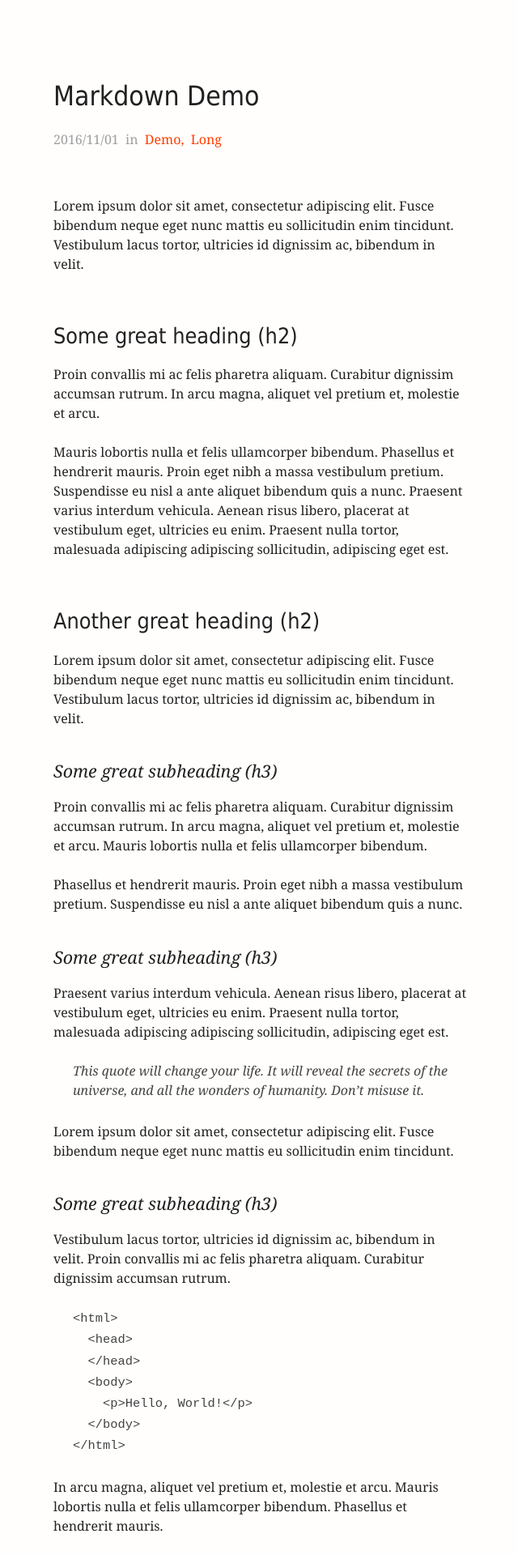
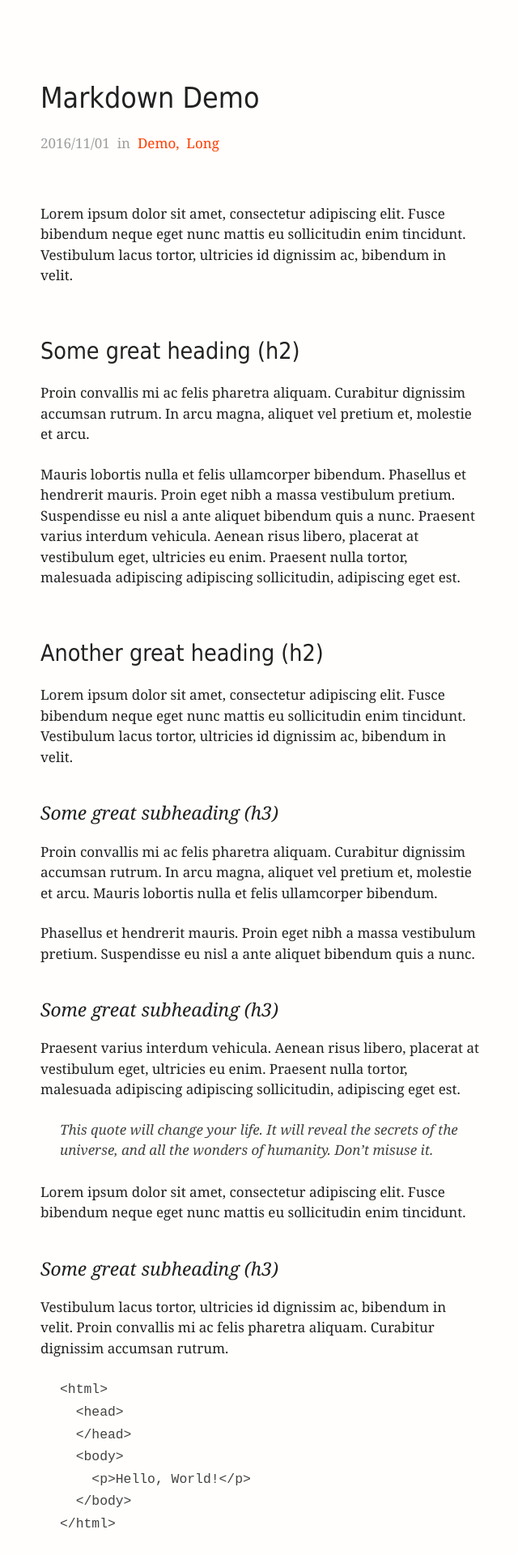
Before and after one commit to Awjin/bookish, a Jekyll site: the page built from _posts/2016-11-01-markdown-demo.md, in a window 1280 px wide. Shown: the top 1920 px of the page at 81% size, without its empty margins (318-958 px from the left). Built offline with Jekyll 4.4.1, drawn with Linux system fonts in a browser that asks for light colours; some web fonts are replaced.

Commit message:
Font size bumped to 17px

```diff
--- a/_sass/type-reset/type-reset.scss
+++ b/_sass/type-reset/type-reset.scss
@@ -1,7 +1,7 @@
 /*
  *  Font size
  */
-$type-reset-font-size:         16px;
+$type-reset-font-size:         17px;
 $type-reset-max-content-width: $type-reset-font-size * 32;
 
 
```
